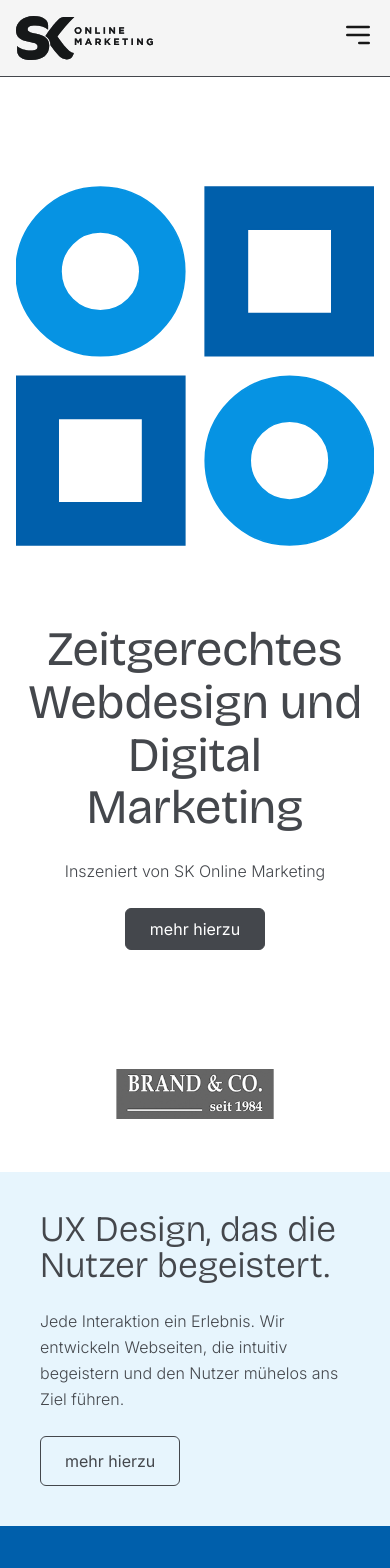
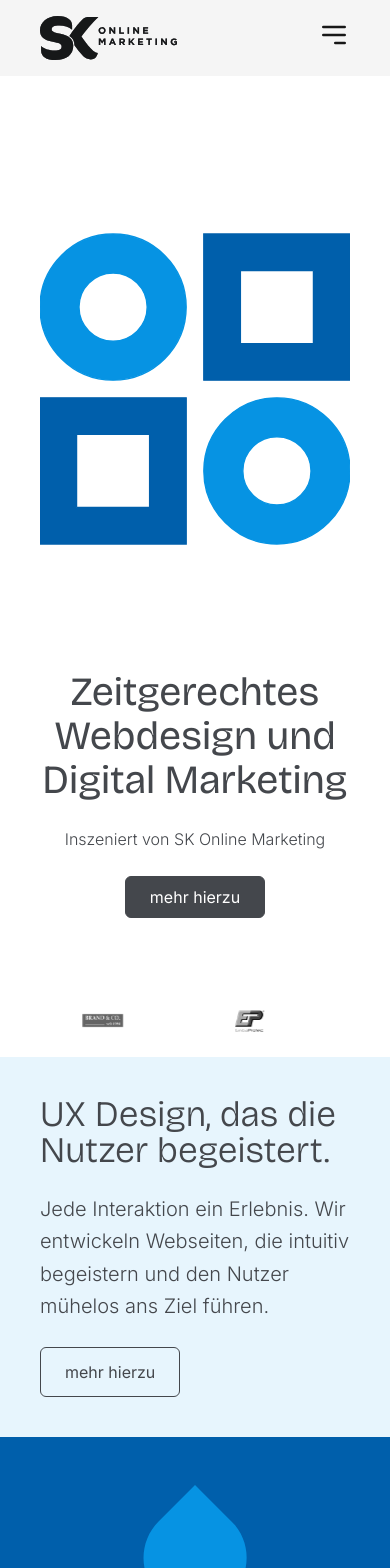
Before and after one commit to AImitSK/sk-online, a Next.js app in the folder frontend/: page / in a window 390 px wide. Shown: the top 1568 px of the page. Built offline with nearby package versions, Linux system fonts and the light colour scheme.

Commit message:
anpassungen 28-29

```diff
--- a/frontend/app/components/CTABox.js
+++ b/frontend/app/components/CTABox.js
@@ -2,20 +2,20 @@ import Link from 'next/link';
 
 export default function CTABox({ title, text, buttonText, bgColor }) {
   return (
-    <div className={`flex flex-col justify-center items-center py-12 px-3 md:px-60 text-center ${bgColor}`}>
+    <div className={`flex flex-col justify-center items-center py-12 px-12 sm:px-12 md:px-12 lg:px-60 xl:px-80 2xl:px-80 text-center ${bgColor}`}>
       {/* Titel */}
-      <h2 className="font-bricolage font-medium text-[1.5rem] md:text-[2.5rem] leading-[0.9] md:leading-[0.9] mb-4 text-dunkel">
+      <h2 className="font-bricolage font-light text-4xl lg:text-5xl mb-4 text-dunkel">
         {title}
       </h2>
 
       {/* Text */}
-      <p className="text-xl mb-8 text-green">
+      <p className="font-inter text-xl mb-8 font-light text-dunkel">
         {text}
       </p>
 
       {/* Button */}
       <Link href="/kontakt" legacyBehavior>
-        <a className="inline-block px-6 md:px-8 py-2 bg-dunkel text-grey rounded-md hover:bg-transparent hover:text-dunkel border border-dunkel transition-all max-w-max">
+        <a className="inline-block px-6 py-3 bg-transparent text-dunkel rounded-md hover:bg-dunkel hover:text-lightblue border border-dunkel transition-colors">
           {buttonText}
         </a>
       </Link>
--- a/frontend/app/components/Footer.js
+++ b/frontend/app/components/Footer.js
@@ -9,7 +9,7 @@ export default function Footer() {
       <div className="container mx-auto flex flex-wrap justify-between items-end h-full">
 
         {/* Linker Hauptcontainer */}
-        <div className="w-full lg:w-1/2 flex flex-col justify-between h-full">
+        <div className="w-full lg:w-1/2 flex flex-col justify-between h-full pr-3">
           <div className="flex flex-wrap">
 
             {/* Erster Navigationscontainer */}
--- a/frontend/app/components/Header.js
+++ b/frontend/app/components/Header.js
@@ -33,8 +33,8 @@ export default function Header() {
   };
 
   return (
-    <header className={`bg-grey p-4 border-b border-dunkel ${isSticky ? 'fixed top-0 left-0 w-full z-50 shadow-lg' : ''}`}>
-      <div className="max-w-screen-2xl w-full mx-auto flex justify-between items-center">
+    <header className={`bg-grey p-4 ${isSticky ? 'fixed top-0 left-0 w-full z-50 shadow-lg' : ''}`}>
+      <div className="max-w-screen-2xl w-full mx-auto flex justify-between items-center px-6">
         {/* Logo */}
         <div className="flex items-center">
           <Link href="/">
--- a/frontend/app/components/ImageTextBox.js
+++ b/frontend/app/components/ImageTextBox.js
@@ -69,12 +69,12 @@ export default function ImageTextBox({
     >
       {/* Text Container */}
       <div
-        className={`w-full md:w-1/2 h-full flex flex-col justify-center items-start p-10 md:p-20 lg:p-40 ${textBgColor}`}
+        className={`w-full md:w-1/2 h-full flex flex-col justify-center items-start p-10 md:p-10 lg:p-20 xl:p-40 ${textBgColor}`}
       >
         <h2 className="font-bricolage text-4xl md:text-5xl font-light leading-none mb-6 text-dunkel">
           {title}
         </h2>
-        <p className="font-inter text-base md:text-lg font-light leading-relaxed mb-6 text-dunkel">
+        <p className="font-inter text-xl md:text-lg font-light leading-relaxed mb-6 text-dunkel">
           {text}
         </p>
         <Link href={link} legacyBehavior>
--- a/frontend/app/components/Logoslider.js
+++ b/frontend/app/components/Logoslider.js
@@ -37,7 +37,7 @@ export default function SimpleSlider() {
       {
         breakpoint: 480,
         settings: {
-          slidesToShow: 1,
+          slidesToShow: 2,
           slidesToScroll: 1,
           centerMode: false,
         },
--- a/frontend/app/page.js
+++ b/frontend/app/page.js
@@ -12,13 +12,13 @@ export default function Home() {
     <div>
 
       {/* Hero mit Bild */}
-      <div className="flex flex-col md:flex-row justify-between items-center h-auto md:h-[800px] max-w-screen-2xl mx-auto px-4 mt-8 md:mt-0 space-y-8 md:space-y-0">
+      <div className="flex flex-col md:flex-row justify-between items-center h-auto md:h-[800px] max-w-screen-2xl mx-auto px-4 mt-8 sm:mt-0 md:mt-0 space-y-8 md:space-y-0">
 
-        <div className="w-full md:w-1/2 flex justify-center items-center mt-8 md:mt-0 order-1 md:order-2">
+        <div className="w-full md:w-1/2 flex justify-center items-center mt-8 md:mt-2 order-1 md:order-2 p-6">
           <AnimatedTitle />
         </div>
         <div className="flex flex-col justify-center w-full md:w-1/2 space-y-6 text-center md:text-left order-2 md:order-1">
-          <h1 className="font-bricolage font-medium text-[3rem] text-dunkel md:text-[4.5rem] leading-[1.1] md:leading-[0.9]">
+          <h1 className="font-bricolage font-medium text-[2.5rem] text-dunkel md:text-[4.5rem] leading-[1.1] md:leading-[0.9]">
             Zeitgerechtes Webdesign und Digital Marketing
           </h1>
           <p className="font-inter font-light text-dunkel text-base md:text-2xl leading-relaxed">
```
